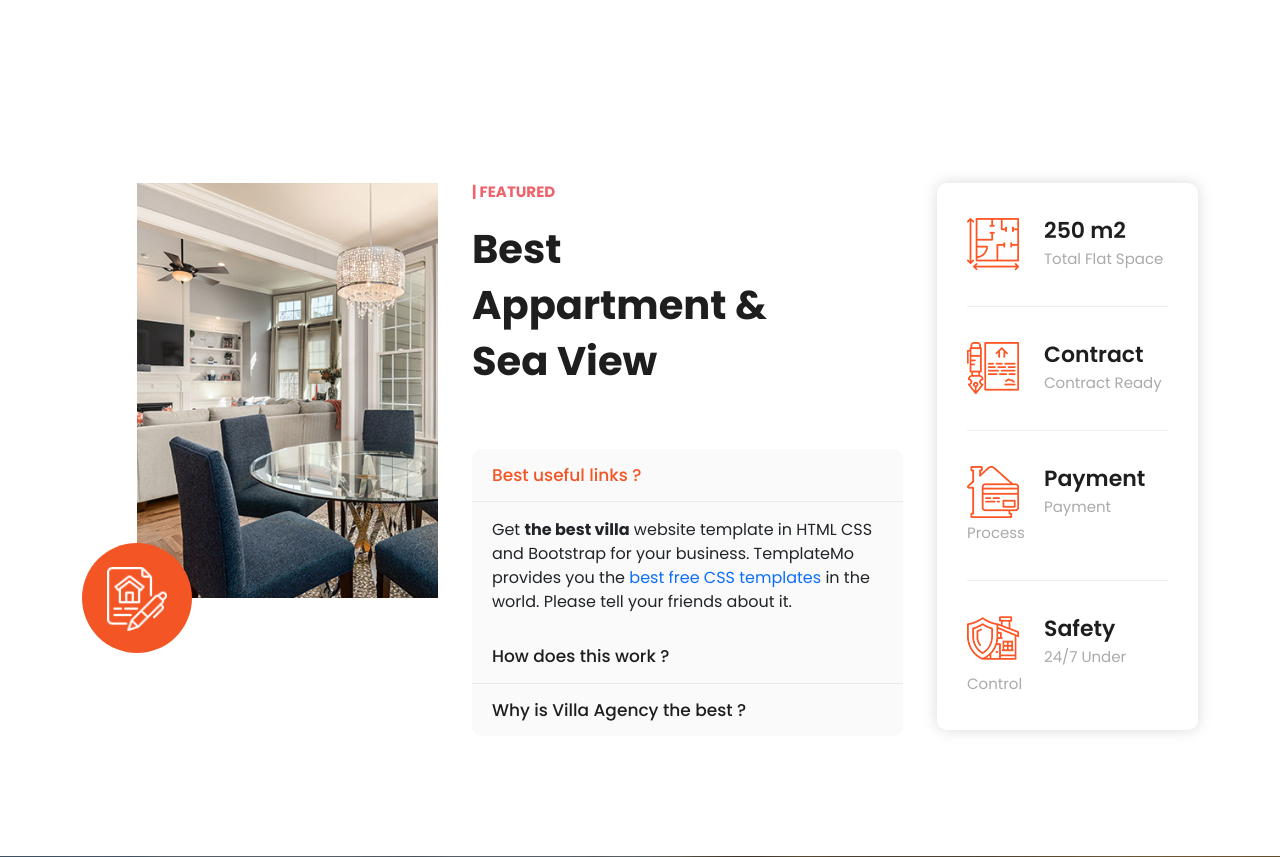
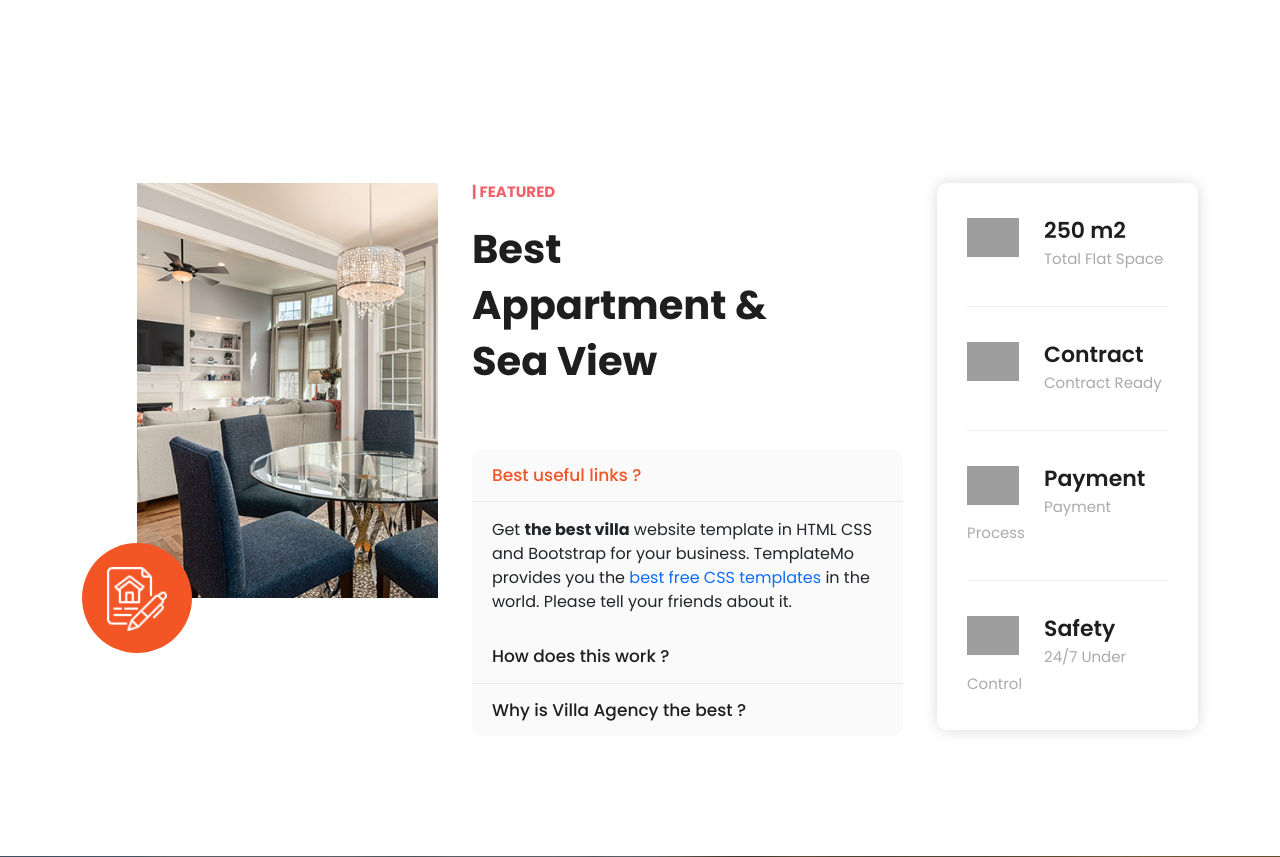
Before and after one commit to Stilledood/WEDDING, a Django app: template Wedding/templates/index.html in a window 1280 px wide. Shown: the part 1054-1911 px from the top of the page. Run offline with Django 5.2, Linux system fonts and the light colour scheme; the template is opened without the code that fills it, so the values that code supplies are empty; some libraries are stand-ins or nearby versions; grey boxes are pictures that could not be loaded.

Commit message:
Schimbat tot 2

```diff
--- a/Wedding/templates/index.html
+++ b/Wedding/templates/index.html
@@ -174,19 +174,19 @@ https://templatemo.com/tm-591-villa-agency
           <div class="info-table">
             <ul>
               <li>
-                <img src="assets/images/info-icon-01.png" alt="" style="max-width: 52px;">
+                <img src={% static '/images/info-icon-01.png" alt="" style="max-width: 52px;">
                 <h4>250 m2<br><span>Total Flat Space</span></h4>
               </li>
               <li>
-                <img src="assets/images/info-icon-02.png" alt="" style="max-width: 52px;">
+                <img src={% static '/images/info-icon-02.png" alt="" style="max-width: 52px;">
                 <h4>Contract<br><span>Contract Ready</span></h4>
               </li>
               <li>
-                <img src="assets/images/info-icon-03.png" alt="" style="max-width: 52px;">
+                <img src={% static '/images/info-icon-03.png" alt="" style="max-width: 52px;">
                 <h4>Payment<br><span>Payment Process</span></h4>
               </li>
               <li>
-                <img src="assets/images/info-icon-04.png" alt="" style="max-width: 52px;">
+                <img src={% static '/images/info-icon-04.png" alt="" style="max-width: 52px;">
                 <h4>Safety<br><span>24/7 Under Control</span></h4>
               </li>
             </ul>
@@ -214,7 +214,7 @@ https://templatemo.com/tm-591-villa-agency
       <div class="row">
         <div class="col-lg-10 offset-lg-1">
           <div class="video-frame">
-            <img src="assets/images/video-frame.jpg" alt="">
+            <img src="{% static '/images/video-frame.jpg" alt="">
             <a href="https://youtube.com" target="_blank"><i class="fa fa-play"></i></a>
           </div>
         </div>
@@ -293,7 +293,7 @@ https://templatemo.com/tm-591-villa-agency
                       </div>
                     </div>
                     <div class="col-lg-6">
-                      <img src="assets/images/deal-01.jpg" alt="">
+                      <img src="{% static '/images/deal-01.jpg" alt="">
                     </div>
                     <div class="col-lg-3">
                       <h4>Extra Info About Property</h4>
@@ -319,7 +319,7 @@ https://templatemo.com/tm-591-villa-agency
                       </div>
                     </div>
                     <div class="col-lg-6">
-                      <img src="assets/images/deal-02.jpg" alt="">
+                      <img src="{% static '/images/deal-02.jpg" alt="">
                     </div>
                     <div class="col-lg-3">
                       <h4>Detail Info About Villa</h4>
@@ -344,7 +344,7 @@ https://templatemo.com/tm-591-villa-agency
                       </div>
                     </div>
                     <div class="col-lg-6">
-                      <img src="assets/images/deal-03.jpg" alt="">
+                      <img src="{% static '/images/deal-03.jpg" alt="">
                     </div>
                     <div class="col-lg-3">
                       <h4>Extra Info About Penthouse</h4>
@@ -509,13 +509,13 @@ https://templatemo.com/tm-591-villa-agency
           <div class="row">
             <div class="col-lg-6">
               <div class="item phone">
-                <img src="assets/images/phone-icon.png" alt="" style="max-width: 52px;">
+                <img src="{% static '/images/phone-icon.png" alt="" style="max-width: 52px;">
                 <h6>010-020-0340<br><span>Phone Number</span></h6>
               </div>
             </div>
             <div class="col-lg-6">
               <div class="item email">
-                <img src="assets/images/email-icon.png" alt="" style="max-width: 52px;">
+                <img src="{% static '/images/email-icon.png" alt="" style="max-width: 52px;">
                 <h6>info@villa.co<br><span>Business Email</span></h6>
               </div>
             </div>
```
